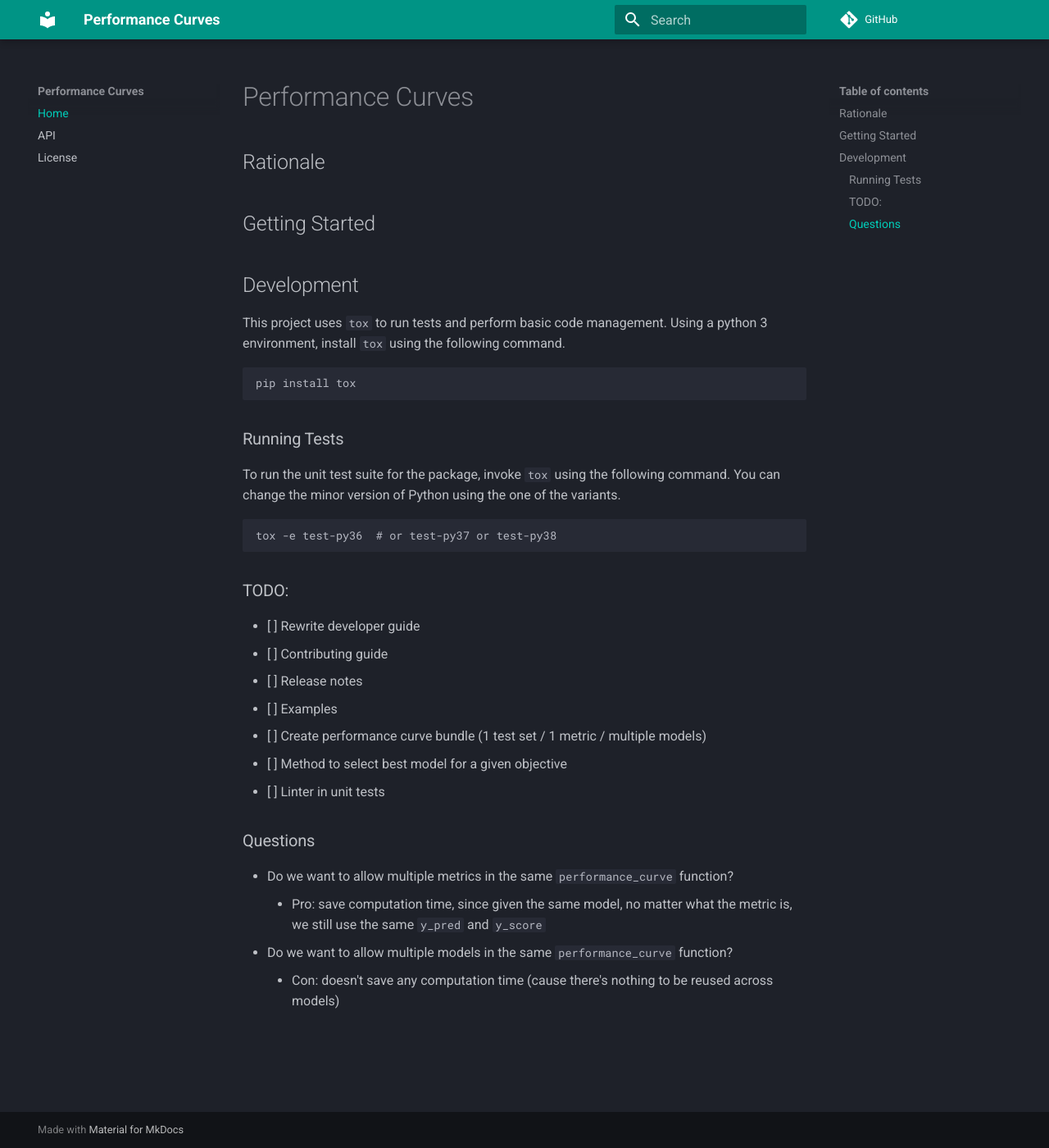
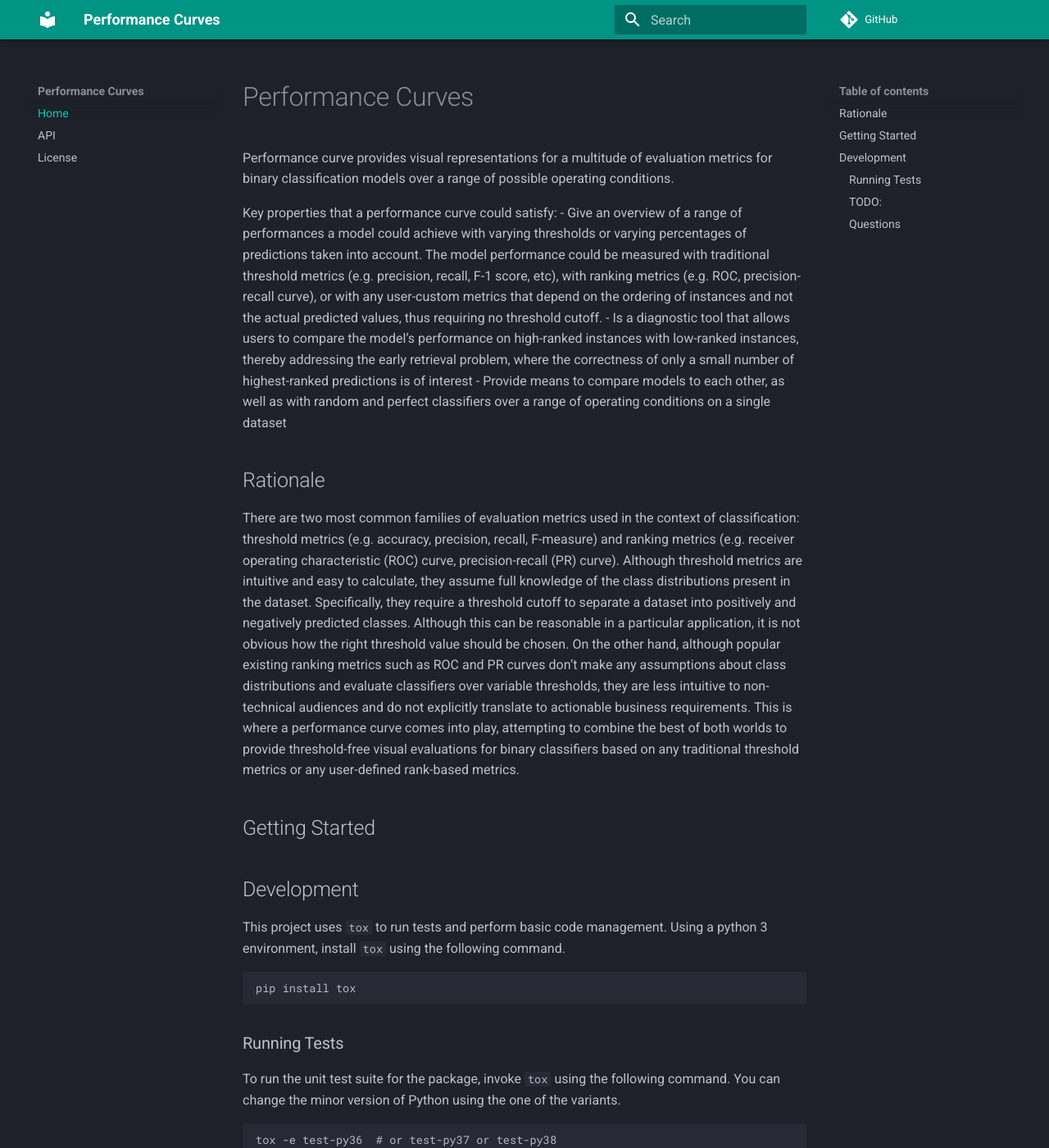
Before and after one commit to erp12/performance-curves, an MkDocs documentation site: the page built from docs_src/README.md, in a window 1280 px wide and 1400 px high. Shown: the whole window at 82% size. Built offline with MkDocs 1.6.1 and Material for MkDocs 9.7.7, drawn with Linux system fonts in a browser that asks for light colours; comment, search, counter and statistics services are not loaded; some of the changed text lies outside the part shown.

Commit message:
Updates readme documentation

```diff
--- a/docs_src/README.md
+++ b/docs_src/README.md
@@ -1,6 +1,16 @@
 # Performance Curves
 
+Performance curve provides visual representations for a multitude of evaluation metrics for binary classification models over a range of possible operating conditions.
+
+Key properties that a performance curve could satisfy:
+- Give an overview of a range of performances a model could achieve with varying thresholds or varying percentages of predictions taken into account. The model performance could be measured with traditional threshold metrics (e.g. precision, recall, F-1 score, etc), with ranking metrics (e.g. ROC, precision-recall curve), or with any user-custom metrics that depend on the ordering of instances and not the actual predicted values, thus requiring no threshold cutoff.
+- Is a diagnostic tool that allows users to compare the model’s performance on high-ranked instances with low-ranked instances, thereby addressing the early retrieval problem, where the correctness of only a small number of highest-ranked predictions is of interest
+- Provide means to compare models to each other, as well as with random and perfect classifiers over a range of operating conditions on a single dataset
+
 ## Rationale
+
+There are two most common families of evaluation metrics used in the context of classification: threshold metrics (e.g. accuracy, precision, recall, F-measure) and ranking metrics (e.g. receiver operating characteristic (ROC) curve, precision-recall (PR) curve). Although threshold metrics are intuitive and easy to calculate, they assume full knowledge of the class distributions present in the dataset. Specifically, they require a threshold cutoff to separate a dataset into positively and negatively predicted classes. Although this can be reasonable in a particular application, it is not obvious how the right threshold value should be chosen. On the other hand, although popular existing ranking metrics such as ROC and PR curves don’t make any assumptions about class distributions and evaluate classifiers over variable thresholds, they are less intuitive to non-technical audiences and do not explicitly translate to actionable business requirements.
+This is where a performance curve comes into play, attempting to combine the best of both worlds to provide threshold-free visual evaluations for binary classifiers based on any traditional threshold metrics or any user-defined rank-based metrics.
 
 ## Getting Started
 
@@ -30,6 +40,7 @@ tox -e test-py36  # or test-py37 or test-py38
 - [ ] Create performance curve bundle (1 test set / 1 metric / multiple models)
 - [ ] Method to select best model for a given objective
 - [ ] Linter in unit tests
+- [ ] Account for the variability of the model with respect to the metrics
 
 ### Questions
 - Do we want to allow multiple metrics in the same `performance_curve` function?
```
